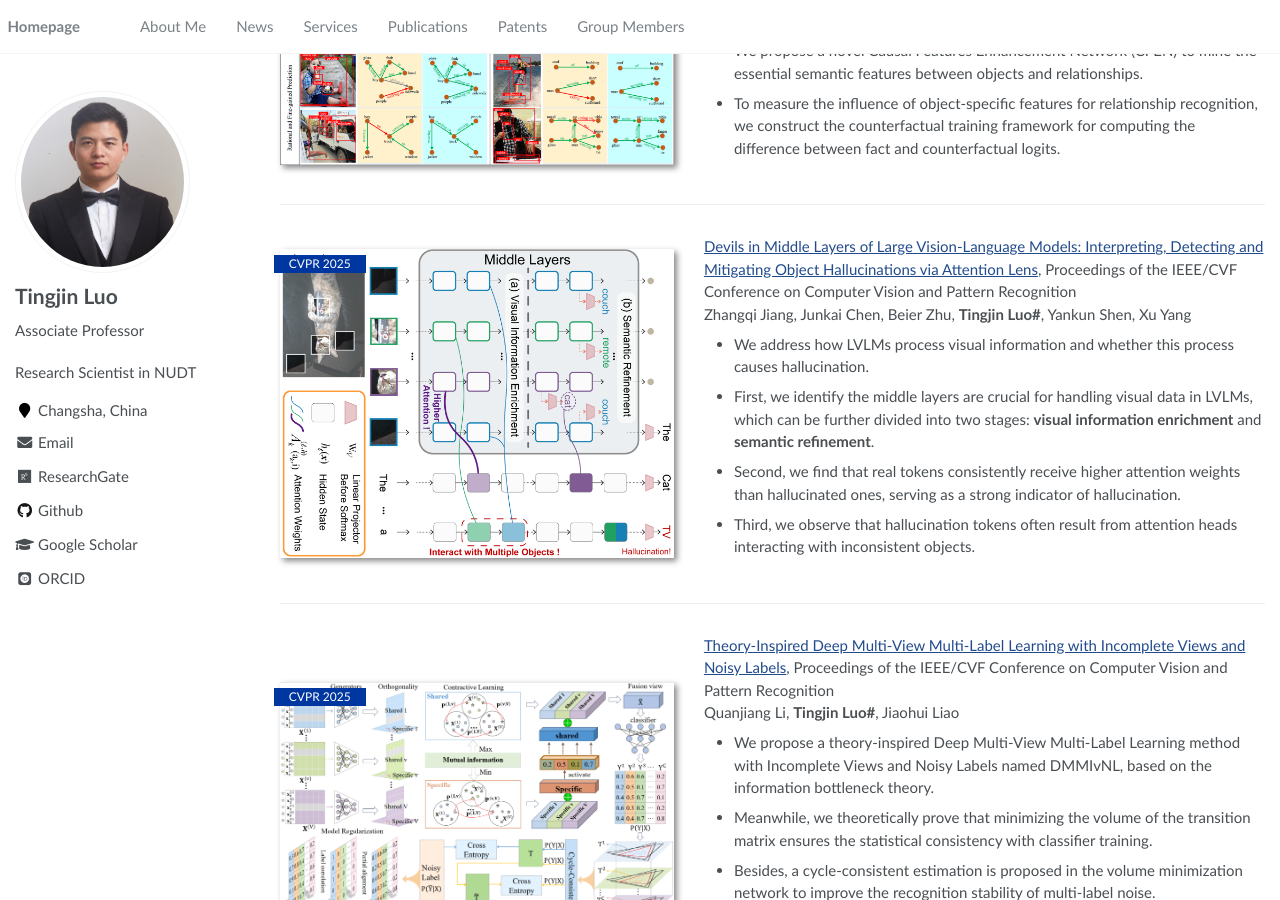
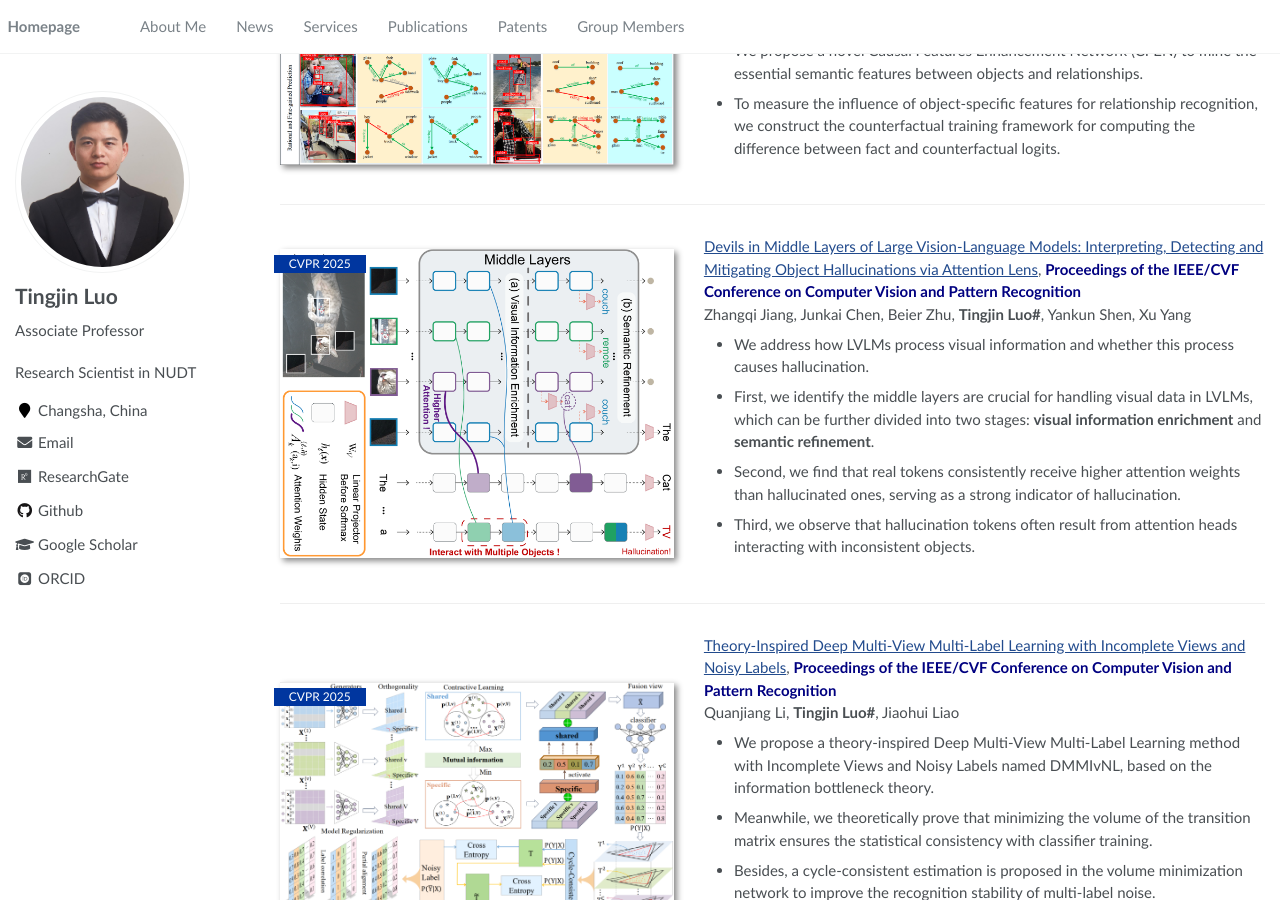
Before and after one commit to HorizonAILab/HorizonAILab.github.io, a Jekyll site: the page built from _pages/about.md, in a window 1280 px wide and 900 px high, scrolled down 3149 px. Built offline with Jekyll 4.4.1, drawn with Linux system fonts in a browser that asks for light colours; some web fonts are replaced.

Commit message:
Update about.md

```diff
--- a/_pages/about.md
+++ b/_pages/about.md
@@ -119,7 +119,7 @@
 <div class='paper-box'><div class='paper-box-image'><div><div class="badge">CVPR 2025</div><img src='images/pub_figs/middle_layers.png' alt="sym" width="100%"></div></div>
 <div class='paper-box-text' markdown="1">
 
-[Devils in Middle Layers of Large Vision-Language Models: Interpreting, Detecting and Mitigating Object Hallucinations via Attention Lens](http://arxiv.org/abs/2411.16724), Proceedings of the IEEE/CVF Conference on Computer Vision and Pattern Recognition \\
+[Devils in Middle Layers of Large Vision-Language Models: Interpreting, Detecting and Mitigating Object Hallucinations via Attention Lens](http://arxiv.org/abs/2411.16724), **<font color=navy>Proceedings of the IEEE/CVF Conference on Computer Vision and Pattern Recognition</font>** \\
 Zhangqi Jiang, Junkai Chen, Beier Zhu, **Tingjin Luo#**, Yankun Shen, Xu Yang
 
 
@@ -133,7 +133,7 @@
 <div class='paper-box'><div class='paper-box-image'><div><div class="badge">CVPR 2025</div><img src='images/pub_figs/CVPR2025DMMIvNL.png' alt="sym" width="100%"></div></div>
 <div class='paper-box-text' markdown="1">
 
-[Theory-Inspired Deep Multi-View Multi-Label Learning with Incomplete Views and Noisy Labels](http://arxiv.org/abs/2411.16724), Proceedings of the IEEE/CVF Conference on Computer Vision and Pattern Recognition \\
+[Theory-Inspired Deep Multi-View Multi-Label Learning with Incomplete Views and Noisy Labels](http://arxiv.org/abs/2411.16724), **<font color=navy>Proceedings of the IEEE/CVF Conference on Computer Vision and Pattern Recognition</font>** \\
 Quanjiang Li, **Tingjin Luo#**, Jiaohui Liao
 
 - We propose a theory-inspired Deep Multi-View Multi-Label Learning method with Incomplete Views and Noisy Labels named DMMIvNL, based on the information bottleneck theory.
```
